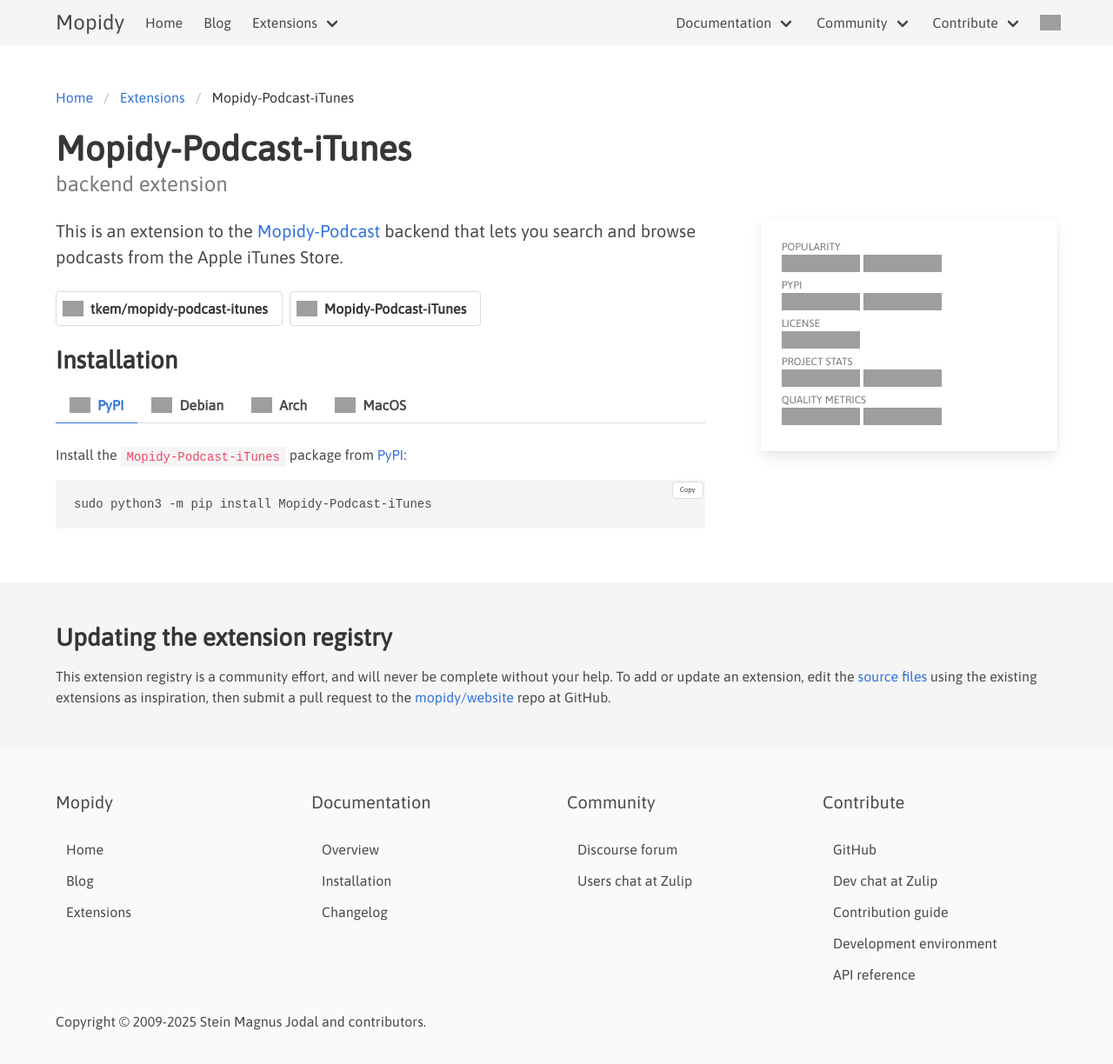
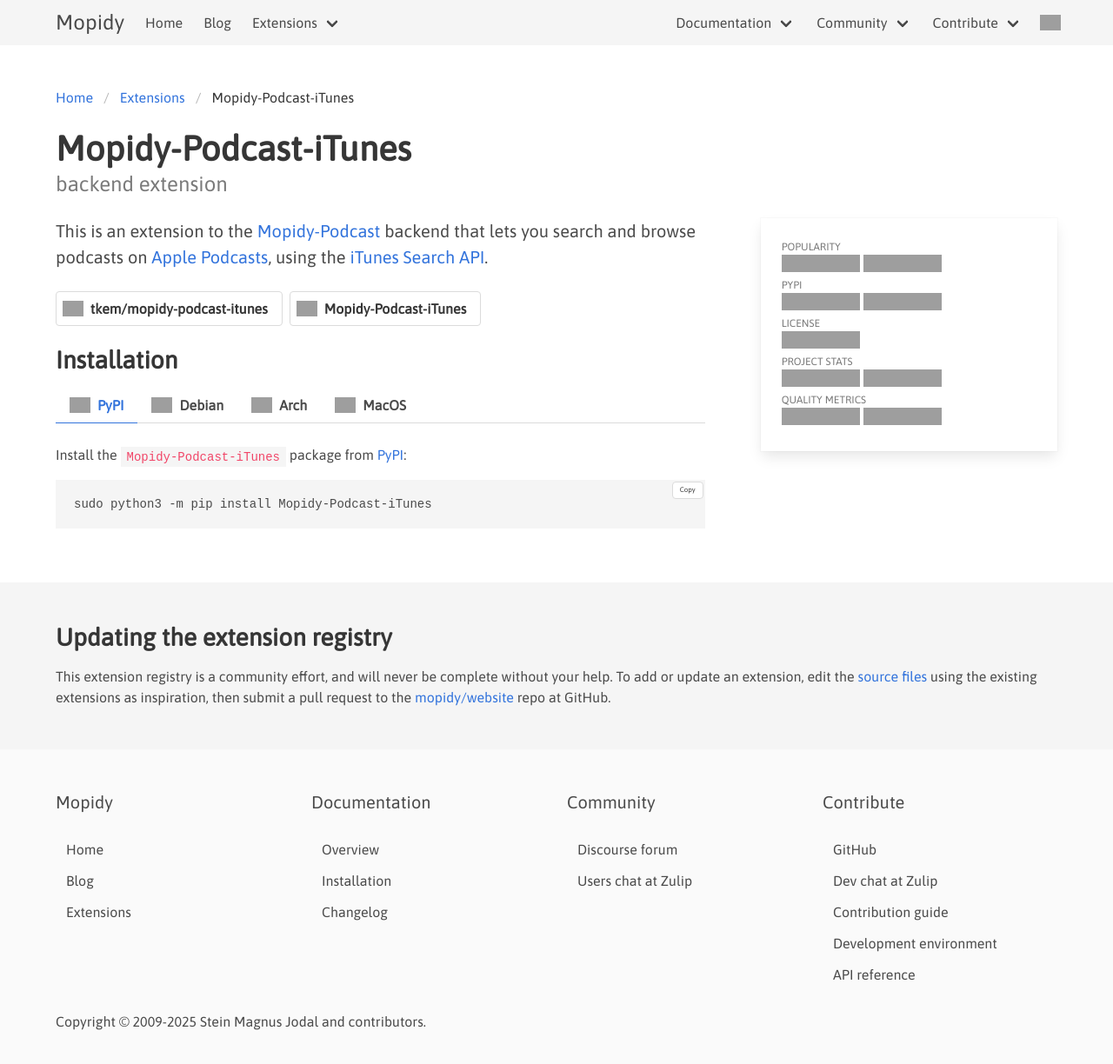
Before and after one commit to mopidy/website, a Jekyll site: the page built from _ext/podcast-itunes.md, in a window 1280 px wide, cut to the strip 0-1283 px from the top of the page. Shown: the top 1224 px of the strip at 87% size. Built offline with Jekyll 4.4.1, drawn with Linux system fonts in a browser that asks for light colours; grey boxes are pictures that could not be loaded.

Commit message:
Update podcast source and API reference. (#88)

```diff
--- a/_ext/podcast-itunes.md
+++ b/_ext/podcast-itunes.md
@@ -16,4 +16,5 @@
 ---
 
 This is an extension to the [Mopidy-Podcast](/ext/podcast/) backend that lets
-you search and browse podcasts from the Apple iTunes Store.
+you search and browse podcasts on [Apple Podcasts](https://podcasts.apple.com/),
+using the [iTunes Search API](https://performance-partners.apple.com/search-api).
```
